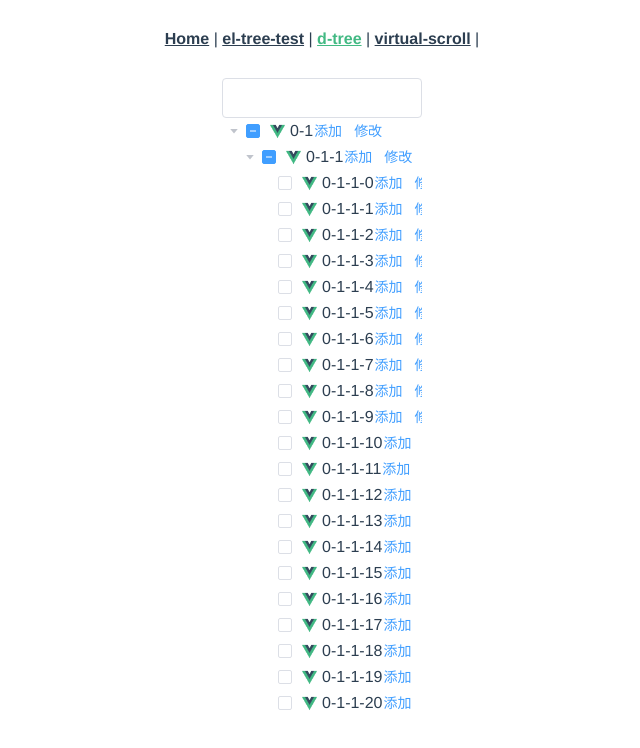
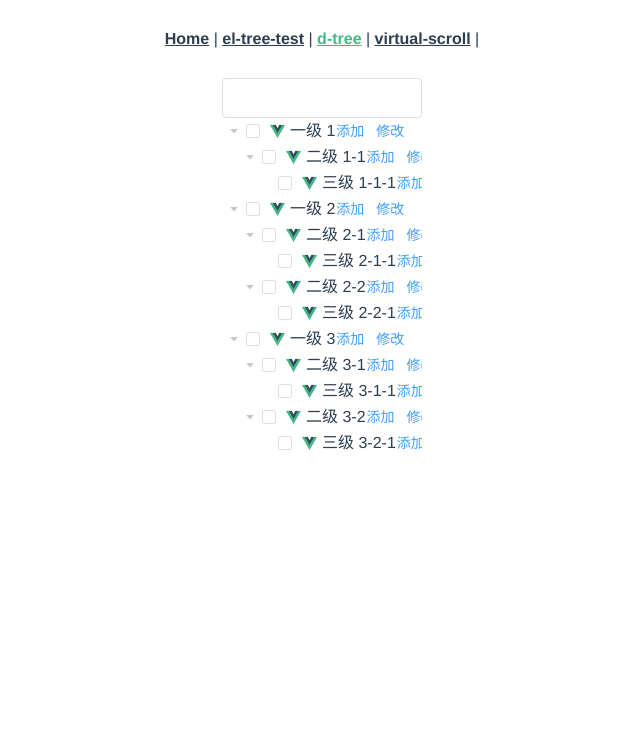
Before and after one commit to LP1996/vue-components, a Vue app: page /#/d-tree in a window 1280 px wide. Shown: the top 748 px of the page, without its empty margins (318-958 px from the left). Built offline with nearby package versions, Linux system fonts and the light colour scheme.

Commit message:
fix: 修复没有监听 data 数据变化的问题，展开收起没有去更新 index 的问题，endIndex 计算错误的问题

```diff
--- a/src/views/tree/DTree/Index.vue
+++ b/src/views/tree/DTree/Index.vue
@@ -36,6 +36,8 @@
 
 <script>
 import DTree from './Tree.vue';
+
+// eslint-disable-next-line
 import data from './treeData';
 
 export default {
@@ -43,7 +45,7 @@ export default {
   components: { DTree },
   data() {
     return {
-      treeData: data,
+      treeData: [],
       filterText: '',
       props: {
         label: 'name',
@@ -58,6 +60,68 @@ export default {
     filterText(newVal) {
       this.$refs.tree.filter(newVal);
     }
+  },
+  mounted() {
+    setTimeout(() => {
+      // this.treeData = data;
+      this.treeData =  [
+        {
+          name: '一级 1',
+          children: [
+            {
+              name: '二级 1-1',
+              children: [
+                {
+                  name: '三级 1-1-1'
+                }
+              ]
+            }
+          ]
+        },
+        {
+          name: '一级 2',
+          children: [
+            {
+              name: '二级 2-1',
+              children: [
+                {
+                  name: '三级 2-1-1'
+                }
+              ]
+            },
+            {
+              name: '二级 2-2',
+              children: [
+                {
+                  name: '三级 2-2-1'
+                }
+              ]
+            }
+          ]
+        },
+        {
+          name: '一级 3',
+          children: [
+            {
+              name: '二级 3-1',
+              children: [
+                {
+                  name: '三级 3-1-1'
+                }
+              ]
+            },
+            {
+              name: '二级 3-2',
+              children: [
+                {
+                  name: '三级 3-2-1'
+                }
+              ]
+            }
+          ]
+        }
+      ];
+    }, 1000);
   },
   methods: {
     handleLazyLoad(_, resolve) {
--- a/src/views/tree/DTree/Tree.vue
+++ b/src/views/tree/DTree/Tree.vue
@@ -224,7 +224,21 @@ export default {
       return this.filteredNodes.slice(this.startIndex, this.endIndex);
     }
   },
+  watch: {
+    data() {
+      this.init();
+    }
+  },
   mounted() {
+    this.init();
+  },
+  methods: {
+    init() {
+      // 如果还没有数据，则不执行
+      if (!this.data || !this.data.length) {
+        return;
+      }
+
       const data = this.flatten(this.data);
       console.log(data.length);
       this.flattenedNodes = data;
@@ -238,14 +252,16 @@ export default {
         this.setCheckedKeys(this.defaultCheckedKeys);
       }
     },
-  methods: {
+
     onScroll: throttle(function onScroll() {
       const { $refs: { wrapper: { scrollTop } }, filteredNodes: { length }, nodeHeight, treeWrapperHeight, paddingNumber } = this;
 
       const shouldStartIndex = Math.floor(scrollTop / this.nodeHeight);
       const realStartIndex = Math.max(0, shouldStartIndex - paddingNumber);
       const shouldEndIndex = Math.ceil((scrollTop + treeWrapperHeight) / nodeHeight);
-      const realEndIndex = Math.min(length - 1, shouldEndIndex + paddingNumber);
+
+      // 因为 slice 方法不会截取 end 的元素，所以这里 length 不需要 -1
+      const realEndIndex = Math.min(length, shouldEndIndex + paddingNumber);
 
       this.startIndex =  realStartIndex;
       this.endIndex = realEndIndex;
@@ -332,6 +348,9 @@ export default {
 
       this.filterFlattenedNodes();
       this.setDOMRelated();
+
+      // 更新 index
+      this.onScroll();
     },
 
     handleNodeExpand(flattenedNode) {
```
Lines whose indentation alone changed are shown as unchanged.
